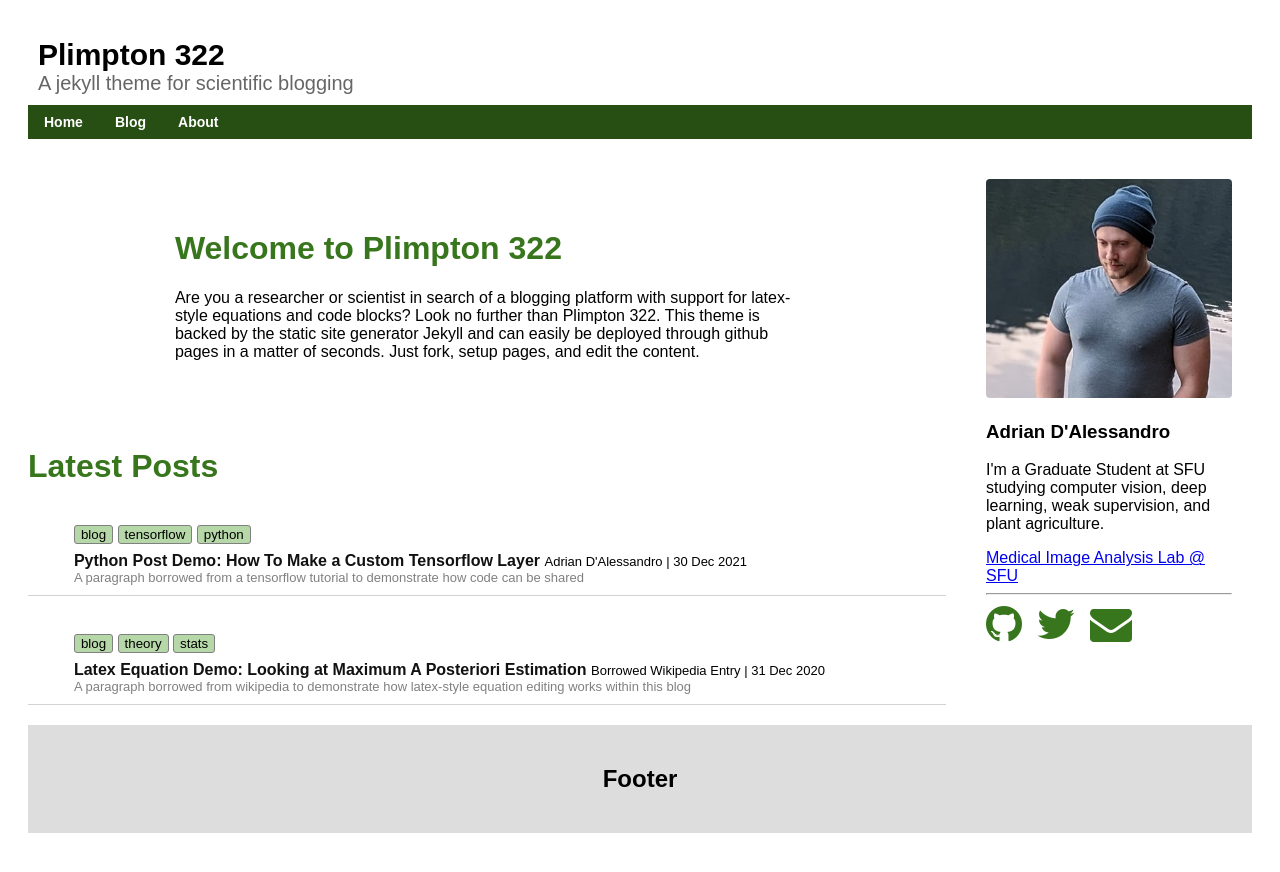
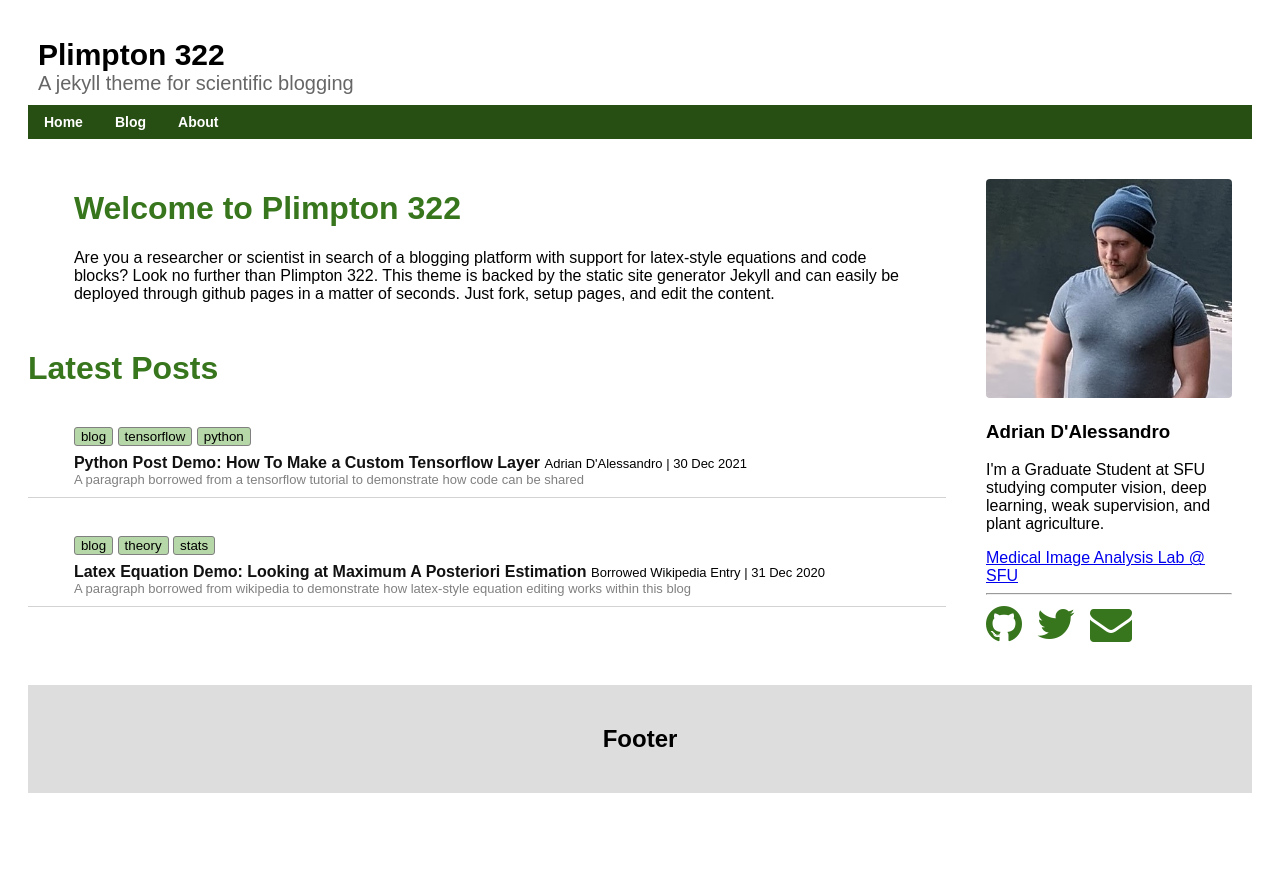
Before and after one commit to adrian-dalessandro/Plimpton322, a Jekyll site: the page built from index.md, in a window 1280 px wide. Shown: the top 872 px of the page. Built offline with Jekyll 4.4.1, drawn with Linux system fonts in a browser that asks for light colours.

Commit message:
Update default.html

```diff
--- a/_layouts/default.html
+++ b/_layouts/default.html
@@ -12,7 +12,7 @@
   <body class="{{ site.accent }}">
     {% include header.html %}
     {% capture post_content %}
-      <div class="card post-card">
+      <div class="card index-card">
       {{content}}
       </div>
       <h1>Latest Posts</h1>
```
